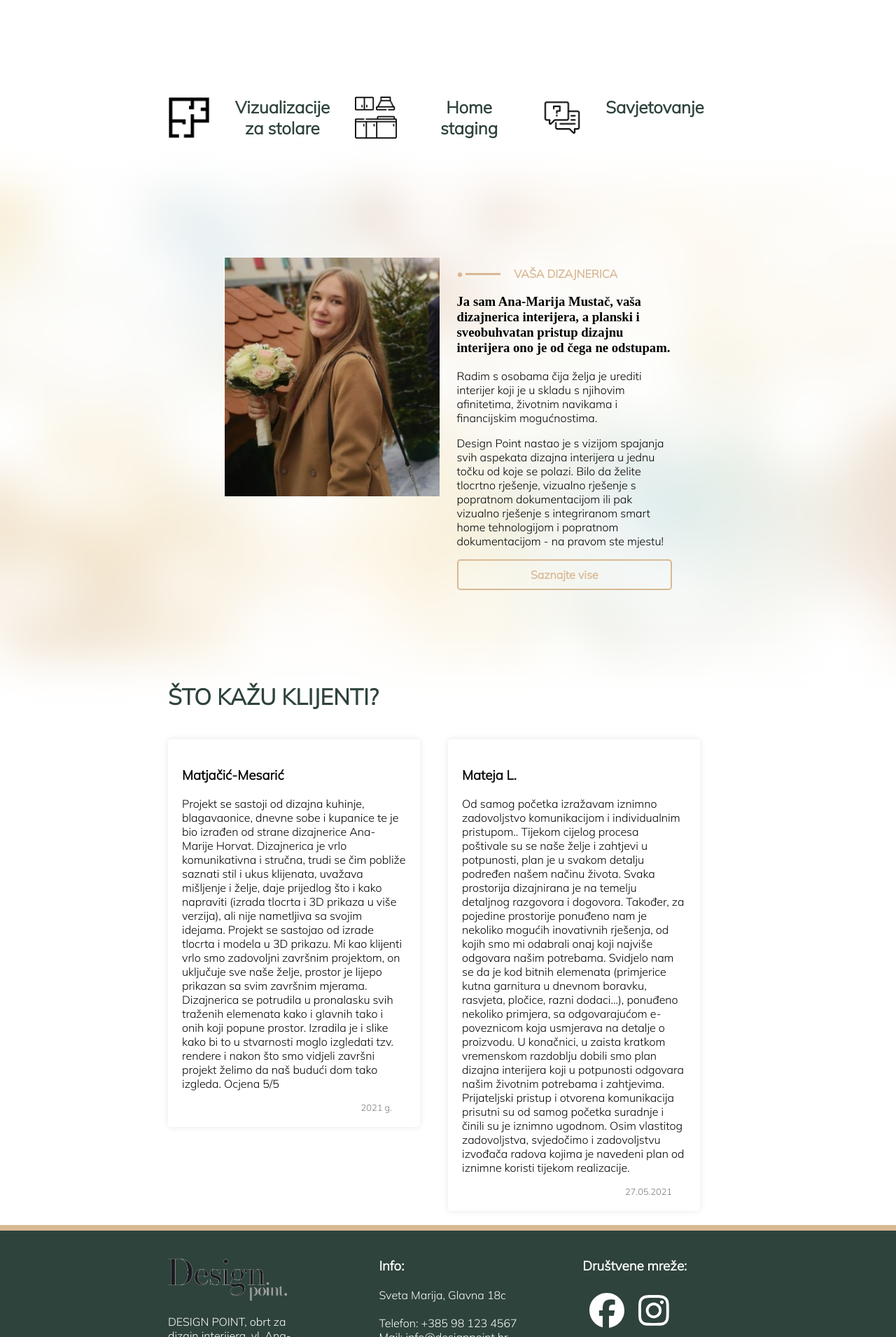
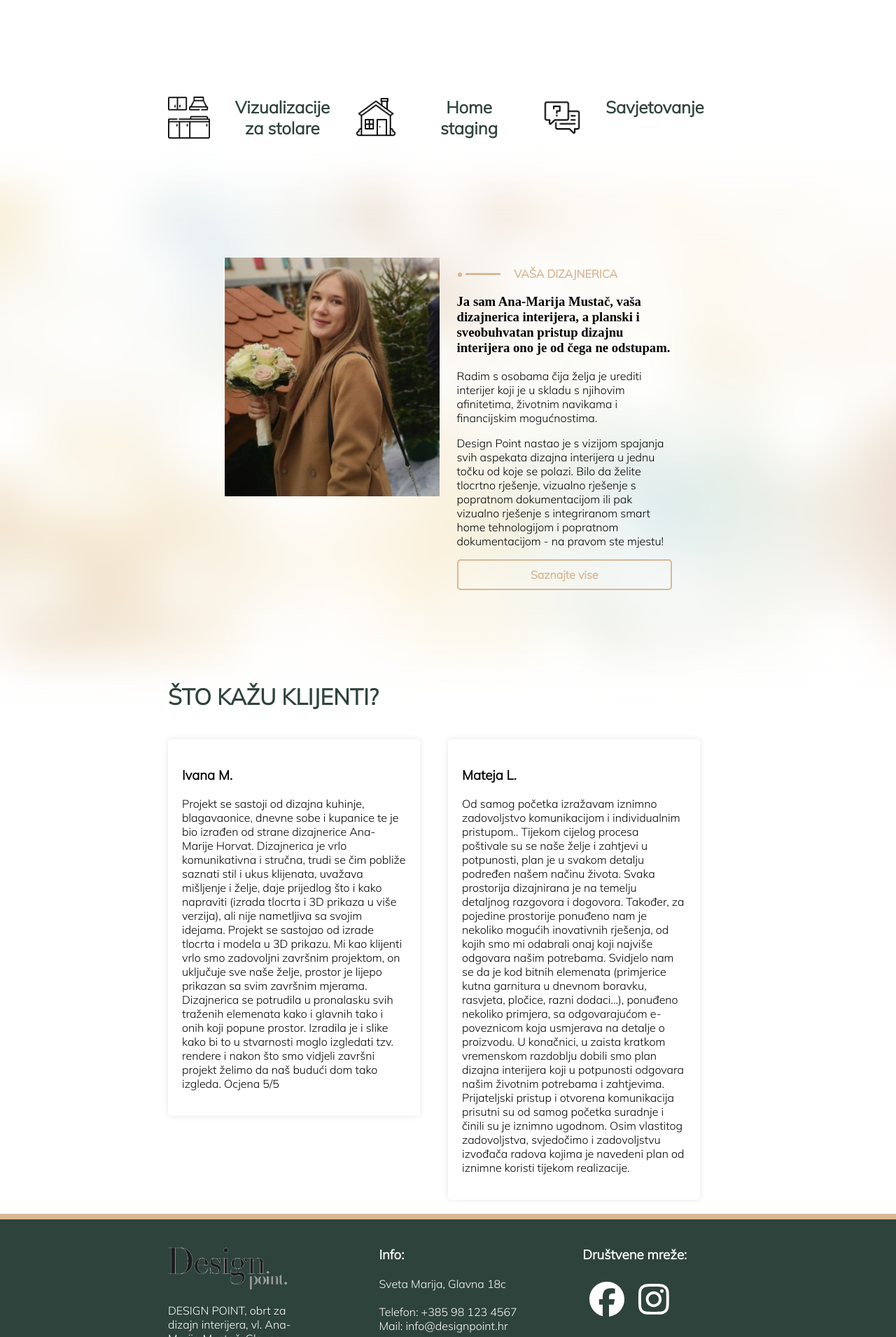
Before and after one commit to YDundie/designPoint, a Next.js app: page / in a window 1280 px wide. Shown: the part 859-2769 px from the top of the page at 70% size. Built offline with nearby package versions, Linux system fonts and the light colour scheme.

Commit message:
Fix mobile responsivnes in some places

```diff
--- a/pages/index.js
+++ b/pages/index.js
@@ -38,8 +38,8 @@ export default function Home() {
             <Service imgPath="./icons/smart-home.png" title="Smart home"></Service>
           </div>
           <div className={styles.usluge}>
-            <Service imgPath="./icons/layout.png" title="Vizualizacije za stolare"></Service>
-            <Service imgPath="./icons/kitchen.png" title="Home staging"></Service>
+            <Service imgPath="./icons/kitchen.png" title="Vizualizacije za stolare"></Service>
+            <Service imgPath="./icons/home.png" title="Home staging"></Service>
             <Service imgPath="./icons/tech-support.png" title="Savjetovanje"></Service>
           </div>
         </div>
@@ -65,8 +65,8 @@ export default function Home() {
         <h1 className={styles.clientsHeader}>ŠTO KAŽU klijenti?</h1>
 
         <div className={styles.testimonialsContainer}>
-          <ReviewCard image="./images/testimonial1.jpg" title={'Matjačić-Mesarić'} description={reviews[1]} date={'2021 g.'}></ReviewCard>
-          <ReviewCard image="./images/testimonial1.jpg" title={'Mateja L.'} description={reviews[0]} date={'27.05.2021'}></ReviewCard>
+          <ReviewCard image="./images/testimonial1.jpg" title={'Ivana M.'} description={reviews[1]} date={''}></ReviewCard>
+          <ReviewCard image="./images/testimonial1.jpg" title={'Mateja L.'} description={reviews[0]} date={''}></ReviewCard>
         </div>
       </div>
     </div>
--- a/styles/Home.module.css
+++ b/styles/Home.module.css
@@ -145,7 +145,7 @@
 
 @media (pointer: coarse) {
   .container {
-    padding: 0 2rem;
+    padding: 0 1rem;
   }
 
   .imageContent {
@@ -190,9 +190,18 @@
   }
   .designerTableImage {
     width: 100%;
+    text-align: center;
   }
   .designerTableContent {
     width: 100%;
+    max-width: 452px;
+    /* text-align: center; */
+    display: flex;
+    flex-direction: column;
+    /* justify-content: center; */
+    /* align-items: center; */
+    /* text-align: center; */
+    margin: 0 auto;
   }
 
   .testimonialsContainer {
@@ -200,3 +209,18 @@
     padding: 20;
   }
 }
+@media (max-width: 430px) {
+  .imageContent {
+    max-width: 600px;
+  }
+}
+@media (max-width: 330px) {
+  .imageContent {
+    max-width: 600px;
+  }
+  .line {
+    width: 26px;
+
+    margin: 4px 0;
+  }
+}
```
